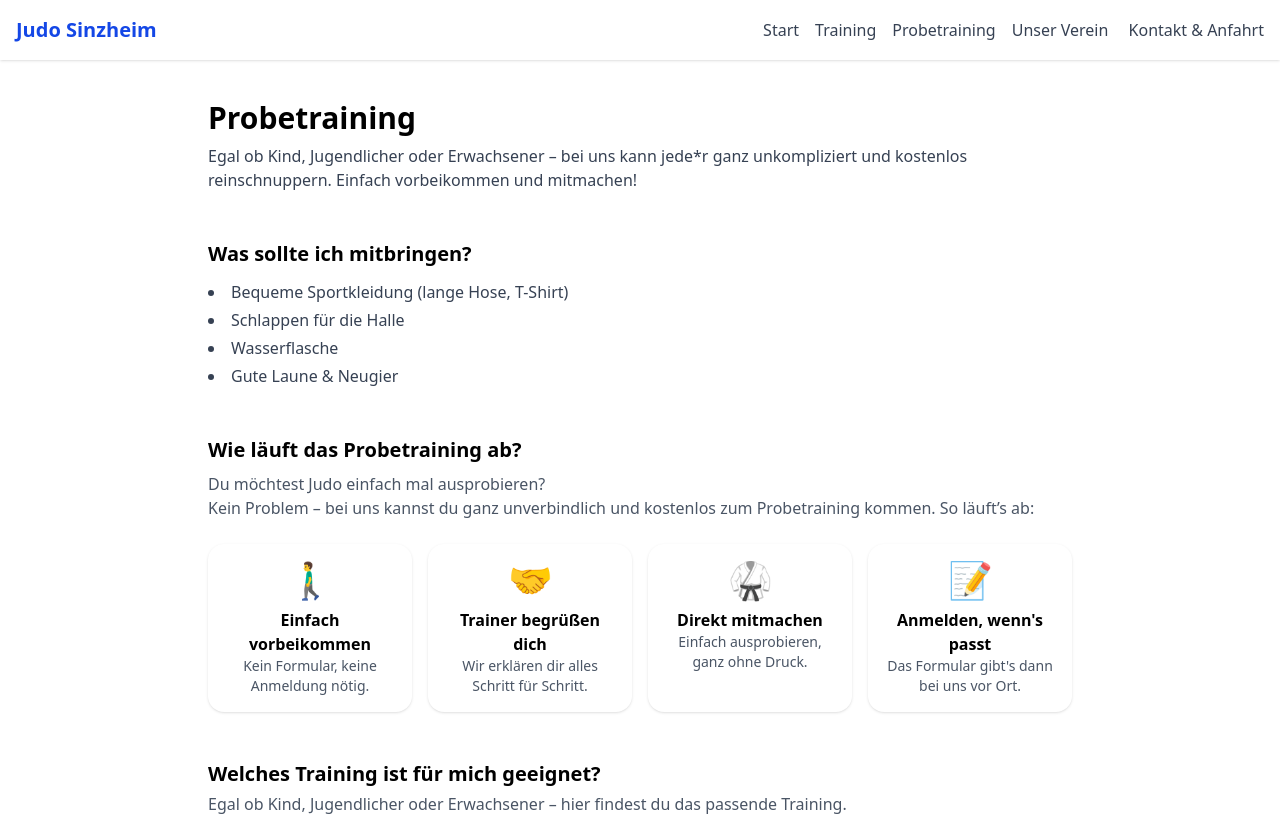
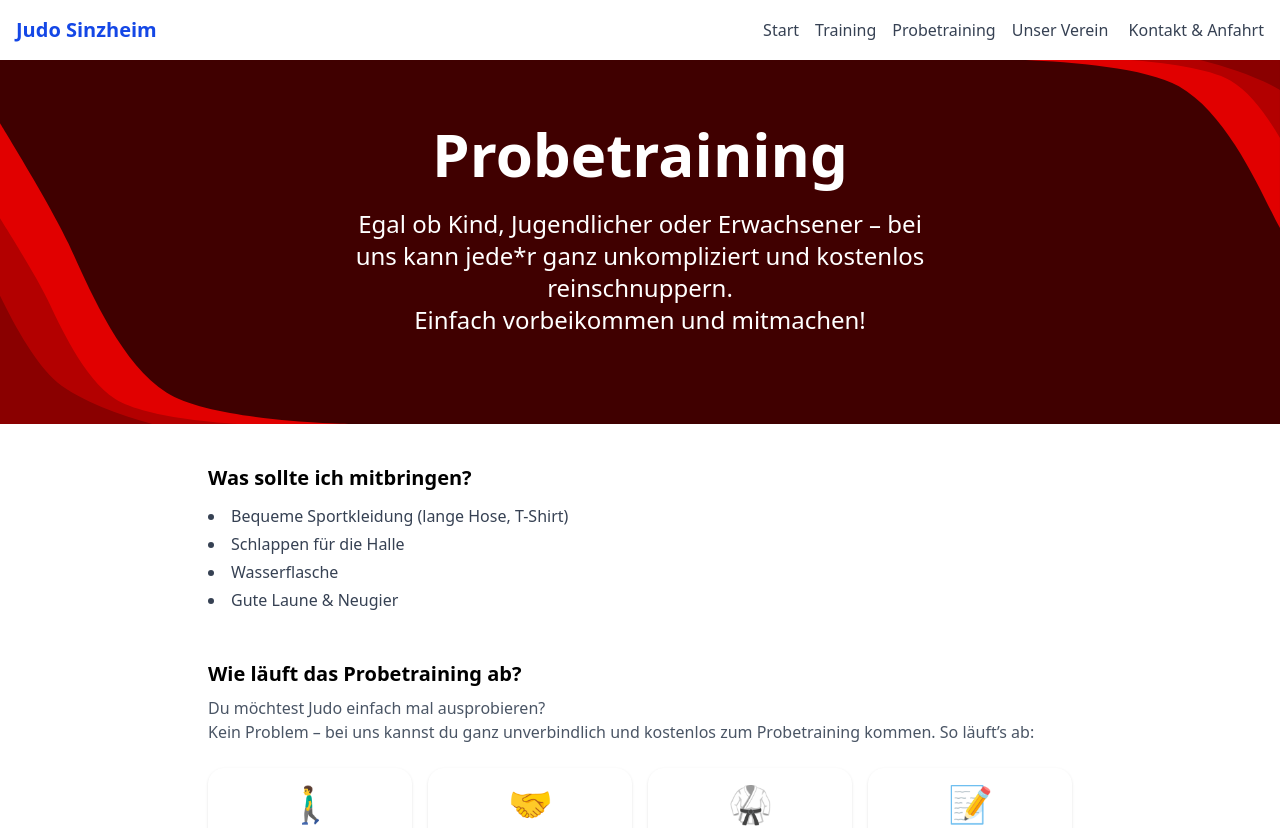
Before and after one commit to Lukas3162000/JudoSeite, a React (Vite) app in the folder judo-sinzheim/: page /#/probetraining in a window 1280 px wide. Shown: the top 828 px of the page. Built offline with nearby package versions, Linux system fonts and the light colour scheme.

Commit message:
Small Hero Sections added & included on all page-headers

```diff
--- a/judo-sinzheim/src/Pages/Kontakt.jsx
+++ b/judo-sinzheim/src/Pages/Kontakt.jsx
@@ -1,10 +1,14 @@
 import { useState } from 'react'
 import React from 'react'
 
+import SmallHeroSection from '../components/SmallHeroSection'
+
 export default function Kontakt() {
   return (
+    <>
+      <SmallHeroSection Title={"Kontakt & Anfahrt"} subline={"Klarer Weg zum ersten Wurf – so erreichst du uns."}/>
+
       <div className="max-w-3xl mx-auto px-4 py-12">
-      <h1 className="text-3xl font-bold mb-6">Kontakt & Anfahrt</h1>
 
         <div className="mb-8">
           <h2 className="text-xl font-semibold mb-2">Kontakt</h2>
@@ -33,5 +37,6 @@ export default function Kontakt() {
           ></iframe>
         </div>
       </div>
+    </>
   )
 }
--- a/judo-sinzheim/src/Pages/Probetraining.jsx
+++ b/judo-sinzheim/src/Pages/Probetraining.jsx
@@ -2,17 +2,13 @@ import { useState } from 'react'
 import React from 'react'
 
 import TrainerCard from "../components/TrainerCard"
+import SmallHeroSection from '../components/SmallHeroSection'
 
 export default function Probetraining() {
   return (
+    <>
+      <SmallHeroSection Title={"Probetraining"} subline={<>Egal ob Kind, Jugendlicher oder Erwachsener – bei uns kann jede*r ganz unkompliziert und kostenlos reinschnuppern. <br></br> Einfach vorbeikommen und mitmachen! </>} />
       <main className="max-w-4xl mx-auto px-4 py-10">
-
-      <h1 className="text-3xl font-bold mb-2">Probetraining</h1>
-      <p className="text-gray-700 mb-12">
-        Egal ob Kind, Jugendlicher oder Erwachsener – bei uns kann jede*r ganz
-        unkompliziert und kostenlos reinschnuppern. Einfach vorbeikommen und mitmachen!
-      </p>
-
         {/* Was mitbringen */}
         <section className="mb-12">
           <h2 className="text-xl font-semibold mb-3">Was sollte ich mitbringen?</h2>
@@ -157,5 +153,6 @@ export default function Probetraining() {
 
 
       </main>
+    </>
   )
 }
--- a/judo-sinzheim/src/Pages/Training.jsx
+++ b/judo-sinzheim/src/Pages/Training.jsx
@@ -1,16 +1,17 @@
 import { useState } from 'react'
 import React from 'react'
 
+import SmallHeroSection from '../components/SmallHeroSection'
 import TrainerCard from '../components/TrainerCard'
 
 export default function Training() {
   return (
+
+    <>
+
+
+      <SmallHeroSection Title ={"Training"} subline={"Hier findest du alle Informationen zu unseren Trainingszeiten, Altersgruppen und unserem Trainerteam."}/>
       <div className="max-w-4xl mx-auto px-4 py-12">
-      <h1 className="text-3xl font-bold mb-2">Training</h1>
-      <p className="text-gray-600 mt-2 text-base mb-8">
-  Hier findest du alle Informationen zu unseren Trainingszeiten, Altersgruppen und unserem Trainerteam.
-</p>
-
 
     <section className="mb-2">
     <h2 className="text-xl font-semibold mb-6">Trainingszeiten</h2>
@@ -180,5 +181,7 @@ export default function Training() {
 
 
       </div>
+
+    </>
   )
 }
--- a/judo-sinzheim/src/Pages/UnserVerein.jsx
+++ b/judo-sinzheim/src/Pages/UnserVerein.jsx
@@ -1,7 +1,13 @@
 import React, { useState } from "react";
+
+import SmallHeroSection from '../components/SmallHeroSection'
 
 export default function UnserVerein() {
   return (
+
+    <>
+      <SmallHeroSection Title={"Unser Verein"} subline={<> Zu Ehren von <strong className="font-semibold">Harald Schneider</strong>, Gründer und erster Vorsitzender des Judo Club Sinzheim e.V.</>}/>
+
       <div className="px-4 md:px-12 py-10 space-y-10 max-w-5xl mx-auto text-gray-800">
         {/* Hero Section */}
         <section className="text-center">
@@ -93,6 +99,9 @@ export default function UnserVerein() {
           </CardContent>
         </Card>
       </div>
+
+    </>
+
   );
 }
 
@@ -122,6 +131,8 @@ function AccordionItem({ title, value, children }) {
       </button>
       {open && <div className="p-4 border-t text-sm text-gray-700">{children}</div>}
     </div>
+
+
   );
 }
 
--- a/judo-sinzheim/src/components/Herosection.jsx
+++ b/judo-sinzheim/src/components/Herosection.jsx
@@ -31,11 +31,11 @@ export default function HeroSection() {
       <div className="flex gap-4 flex-col md:flex-row items-center">
 
         <Link to="/Training">
-         <button className="bg-[#E10000] cursor-pointer text-white px-12 border-2 border-color-white py-2 rounded-full font-semibold">Training</button>
+         <button className="bg-[#E10000] hover:scale-105 ease-in-out duration-300 cursor-pointer text-white px-12 border-2 border-color-white py-2 rounded-full font-semibold">Training</button>
         </Link>
 
         <Link to="/Kontakt">
-          <button className="border cursor-pointer border-white text-white px-4 py-2 rounded-full font-semibold">Kontakt & Anfahrt</button>
+          <button className="border cursor-pointer hover:scale-105 ease-in-out duration-300 border-white text-white px-4 py-2 rounded-full font-semibold">Kontakt & Anfahrt</button>
         </Link>
       </div>
 
--- /dev/null
+++ b/judo-sinzheim/src/components/SmallHeroSection.jsx
@@ -0,0 +1,40 @@
+import React from "react";
+import { Link } from "react-router-dom";
+
+export default function SmallHeroSection({Title, subline}) {
+  return (
+    <>
+      <div className="relative bg-[#400000] overflow-hidden flex py-16">
+        {/* Top Right Background Graphic */}
+        <img
+          src="src/assets/top_Left.svg"
+          alt="Top Right Graphic"
+          className="absolute top-0 right-0 w-120 z-0 pointer-events-none"
+        />
+
+        {/* Bottom Left Background Graphic */}
+        <img
+          src="src/assets/bottom_right.svg"
+          alt="Bottom Left Graphic"
+          className="absolute bottom-0 left-0 w-120 z-0 pointer-events-none"
+        />
+
+        {/* Hero Content */}
+        <div className="relative z-10 max-w-7xl mx-auto px-4 flex flex-col lg:flex-row items-center gap-8">
+
+          {/* Text Content */}
+          <div className="max-w-xl text-white flex flex-col items-center justify-center text-center space-y-6">
+            <h1 className="text-6xl font-bold ">{Title}</h1>
+            <p className="text-2xl font-light text-white">
+              {subline}
+            </p>
+            <div className="flex gap-4 flex-col md:flex-row items-center">
+            </div>
+
+          </div>
+
+        </div>
+      </div>
+    </>
+  );
+}
```
Lines whose indentation alone changed are shown as unchanged.
